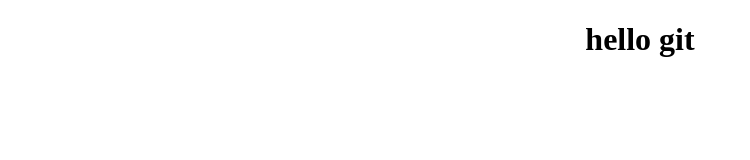
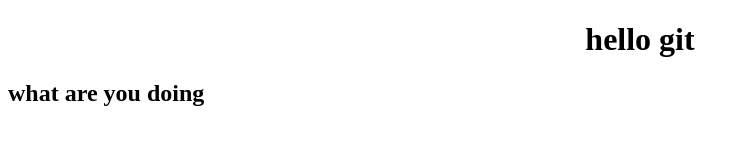
Before and after one commit to YuliiaVlasenko/my-weatherapp, a plain HTML site: page index.html in a window 1280 px wide. Shown: the whole page, without its empty margins (0-750 px from the left). Drawn offline with Linux system fonts and the light colour scheme.

Commit message:
what are you doing

```diff
--- a/index.html
+++ b/index.html
@@ -12,6 +12,9 @@
     <h1>
         hello git
     </h1>
+    <h2>
+        what are you doing
+    </h2>
     <script src="script.js"></script>
 
 </body>
```
